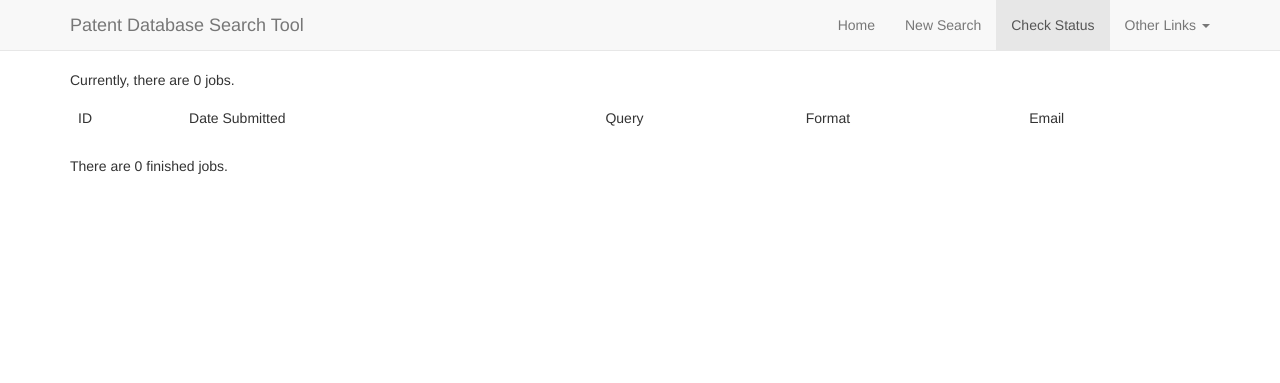
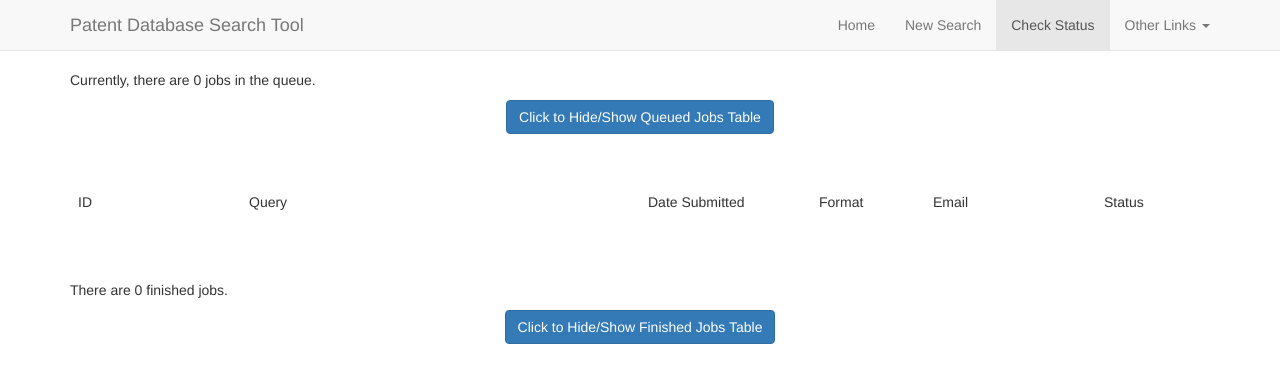
Before and after one commit to gtfierro/walkthedinosaur, a Django app: page /batchsql/status in a window 1280 px wide. Shown: the top 383 px of the page. Run offline with Django 3.2, Linux system fonts and the light colour scheme; data that the repository does not hold is empty; parts of the project's set-up code (start-up, migrations or seed data) failed here and were passed over; some libraries are stand-ins or nearby versions.

Commit message:
Added two tables to status page to reflect status of job

```diff
--- a/batchsql/tasks.py
+++ b/batchsql/tasks.py
@@ -21,6 +21,7 @@ import config
 import urllib
 import re
 from sqlalchemy.exc import OperationalError, DatabaseError, TimeoutError, DisconnectionError
+from celery.exceptions import MaxRetriesExceededError
 
 local = config.get_config('config.ini')['local']
 IP_ADDRESS = ""
@@ -67,8 +68,8 @@ def run_job(job):
     filename = create_output(job, result)
     return filename
 
-def update_job_listing(job, filename):
-    cj = models.CompletedJob.create(job, filename)
+def update_job_listing(job, filename, status, error=''):
+    cj = models.CompletedJob.create(job, filename, status, error)
     models.QueuedJob.objects.filter(pk=job.id).delete()
     cj.save()
 
@@ -93,14 +94,26 @@ def send_notification(job, filename):
     #mail_thread.start()
     #mail_thread.join()
 
-@app.task
+@app.task(max_retries=3)
 def dojob(job):
     try:
-      filename = run_job(job)
+        filename = run_job(job)
     except (OperationalError, DatabaseError, TimeoutError, DisconnectionError) as e:
-      dojob.retry(args=(jobs,), exc=e)
-    send_notification(job, filename)
-    update_job_listing(job, filename)
+        update_job_listing(job, '', 'Halted', str(e))
+        return ;
+
+# The previous method did not do anything if task failed. Which is why I removed retry
+# and updated to halted and returned. No returning causes error in send_notification as no
+# filename has been estabilished.
+#        try:
+#            dojob.retry(args=(job,), exc=e, countdown=5)
+#        except MaxRetriesExceededError as e:
+#            update_job_listing(job, '', 'Halted', str(e))
+    try:
+        send_notification(job, filename)
+    except Exception as e:
+        update_job_listing(job, filename, 'Could Not send Email', str(e))
+    update_job_listing(job, filename, 'Completed')
 
 #while True:
 #    print 'Attempting to get job...'
--- a/batchsql/templates/batchsql/base.html
+++ b/batchsql/templates/batchsql/base.html
@@ -22,8 +22,8 @@
 	      <li class="dropdown">
 		<a href="#" class="dropdown-toggle" data-toggle="dropdown">Other Links <b class="caret"></b></a>
 		<ul class="dropdown-menu">
-                  <li><a href="#">Project on Github</a></li>
-                  <li><a href="#">How This Works</a></li>
+                  <li><a href="https://github.com/gtfierro/walkthedinosaur">Project on Github</a></li>
+                  <li><a href="https://github.com/funginstitute/publications/raw/master/newinterface/newinterface.pdf">How This Works</a></li>
                   <li class="divider"></li>
                   <li><a href="#">Request to Add to Mailing List</a></li>
 		</ul>
--- a/batchsql/templates/batchsql/status.html
+++ b/batchsql/templates/batchsql/status.html
@@ -2,30 +2,73 @@
 
 {% block content %}
 
-<p>Currently, there are {{number_of_queries}} jobs.</p>
+<p>Currently, there are {{number_of_queries}} jobs in the queue.</p>
+<p style="text-align:center">
+  <button type="button" class="btn btn-primary" data-toggle="collapse" data-target="#queue">
+    Click to Hide/Show Queued Jobs Table
+  </button>
+</p>
+<br /><br />
+<div id="queue" class="collapse in">
   <table class="table table-striped">
     <thead>
       <tr>
-         <td>ID</td>
-         <td>Date Submitted</td>
-         <td>Query</td>
-         <td>Format</td>
-         <td>Email</td>
+        <td width="15%">ID</td>
+        <td width="35%">Query</td>
+        <td width="15%">Date Submitted</td>
+        <td width="10%">Format</td>
+        <td width="15%">Email</td>
+	<td width="10%">Status</td>
       </tr>
     </thead>
     <tbody>
       {% for qj in jobs %}
       <tr>
-     <td>{{ qj.id }}</td>
-     <td>{{ qj.date_submitted }}</td>
-     <td>{{ qj.query_string }}</td>
-     <td>{{ qj.requested_format }}</td>
-     <td>{{ qj.destination_email }}</td>
+	<td width="15%">{{ qj.id }}</td>
+	<td width="35%">{{ qj.query_string }}</td>
+	<td width="15%">{{ qj.date_submitted }}</td>
+	<td width="10%">{{ qj.requested_format }}</td>
+	<td width="15%">{{ qj.destination_email }}</td>
+	<td width="10%">{{ qj.job_status }}</td>
       </tr>
       {% endfor %}
     </tbody>
   </table>
+</div>
+<br /><br />
 <p>There are {{number_of_finished}} finished jobs.</p>
+<p style="text-align:center">
+  <button type="button" class="btn btn-primary" data-toggle="collapse" data-target="#finished">
+    Click to Hide/Show Finished Jobs Table
+  </button>
+</p>
+<br /><br />
+<div id="finished" class="collapse">
+  <table class="table table-striped">
+    <thead>
+      <tr>
+	<td width="25%">ID</td>
+	<td width="25%">Query</td>
+        <td width="15%">Date Completed</td>
+        <td width="10%">Format</td>
+        <td width="15%">Email</td>
+	<td width="10%">Status</td>
+      </tr>
+    </thead>
+    <tbody>
+      {% for cj in cjobs %}
+      <tr {% if cj.job_status == "Completed"  %} class="success" {% else %} class="danger" {% endif  %}>
+	<td width="25%">{{ cj.old_jobid }}</td>
+	<td width="25%">{{ cj.query_string }}</td>
+	<td width="15%">{{ cj.date_completed }}</td>
+	<td width="10%">{{ cj.requested_format }}</td>
+	<td width="15%">{{ cj.destination_email }}</td>
+	<td width="10%">{{ cj.job_status }}</td>
+      </tr>
+      {% endfor %}
+    </tbody>
+  </table>
+</div>
 
 
 {% endblock content %}
--- a/batchsql/views.py
+++ b/batchsql/views.py
@@ -23,8 +23,9 @@ def status(request):
     number_of_queries = len(QueuedJob.objects.all())
     number_of_finished = len(CompletedJob.objects.all())
     context = {'number_of_queries': number_of_queries,
-               'jobs': QueuedJob.objects.all(),
+               'jobs': QueuedJob.objects.all().order_by('-date_submitted'),
                'number_of_finished': number_of_finished,
+               'cjobs':CompletedJob.objects.all().order_by('-date_completed'),
                'page': 'status'}
     return render(request, 'batchsql/status.html', context)
 
@@ -39,7 +40,7 @@ def submit_query(request):
     fields = request.POST.getlist('fields')
     email = request.POST.get('email')
     requested_format = request.POST.get('dataformat')
-    job = QueuedJob.create(tablename, fields, requested_format, email, querystring)
+    job = QueuedJob.create(tablename, fields, requested_format, email, querystring, 'In Queue')
     job.save()
     return HttpResponseRedirect('status')
 
@@ -53,7 +54,7 @@ def submit_test(request):
     querystring = newQuery.getQueryString()
     email = request.POST.get('email')
     requested_format = request.POST.get('dataformat')
-    job = QueuedJob.create(None, None, requested_format, email, querystring)
+    job = QueuedJob.create(None, None, requested_format, email, querystring, 'In Queue')
     job.save()
     dojob.delay(job)
     return HttpResponseRedirect('status')
```
Also changed, not shown: batchsql/models.py (+13 -9 lines), README.md. Lines whose indentation alone changed are shown as unchanged.
